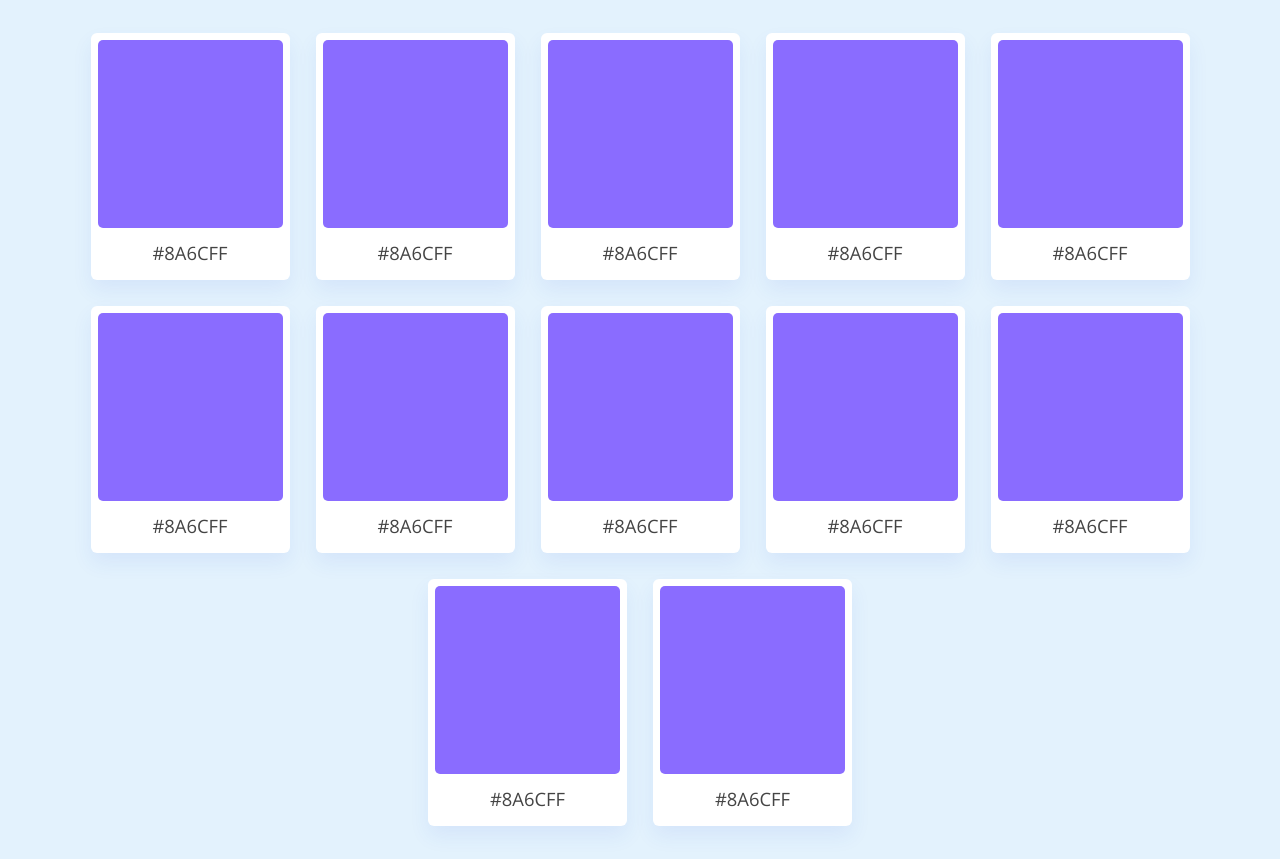
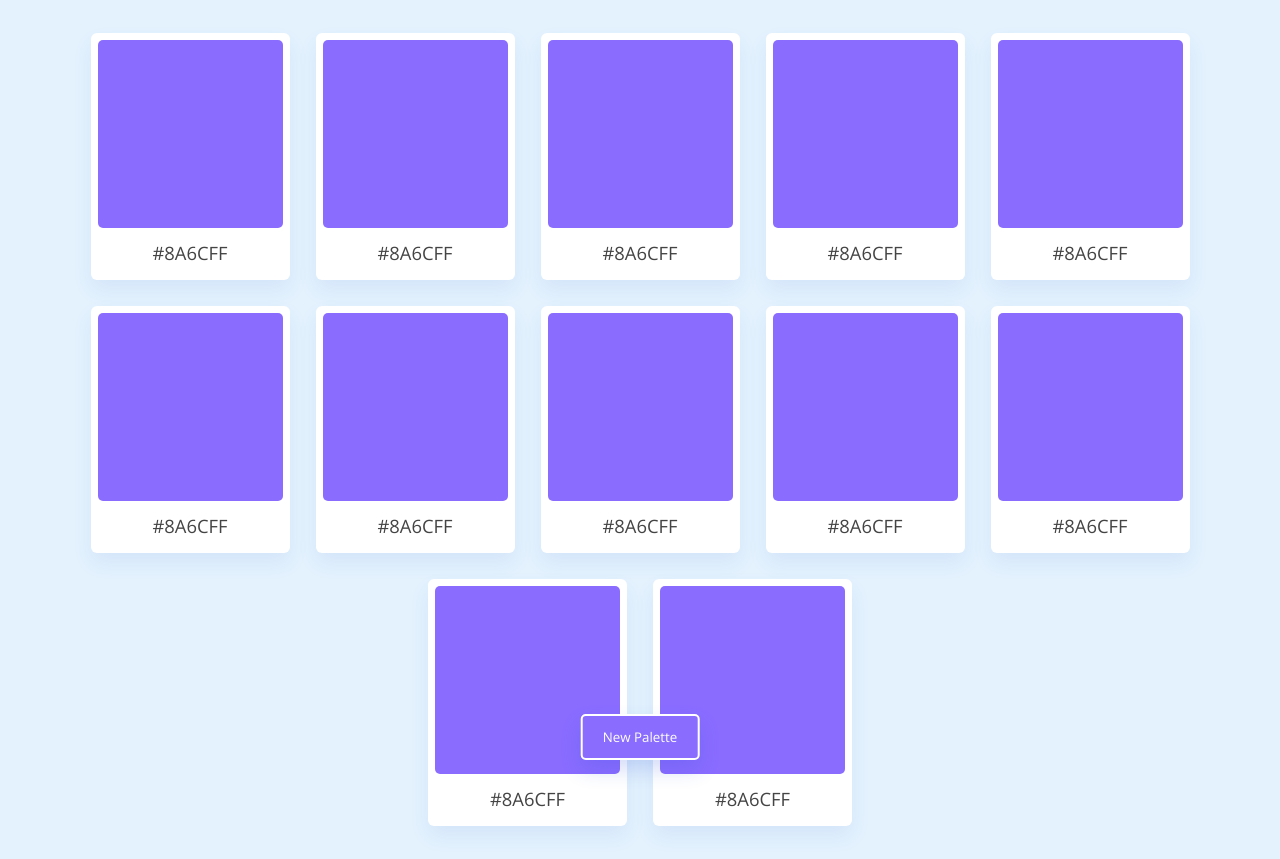
Before and after one commit to SharpeimQ/Random-Color-Generator, a plain HTML site: page index.html in a window 1280 px wide. Drawn offline with nearby package versions, Linux system fonts and the light colour scheme.

Commit message:
Add random hexadecimal generator algorithm

```diff
--- a/index.html
+++ b/index.html
@@ -59,5 +59,6 @@
             <span class="hex-value">#8A6CFF</span>
         </li>
     </ul>
+    <button class="refresh-btn">New Palette</button>
 </body>
 </html>
--- a/script.js
+++ b/script.js
@@ -0,0 +1,9 @@
+const refreshBtn = document.querySelector('.refresh-btn');
+
+const generatePalette = () => {
+    let randomHex = Math.floor(Math.random() * 0xffffff).toString(16);
+    randomHex = `#${randomHex.padStart(6, "0")}`;
+    console.log(randomHex);
+}
+
+refreshBtn.addEventListener('click', generatePalette);
--- a/style.css
+++ b/style.css
@@ -52,3 +52,20 @@ body {
     font-size: 1.15rem;
     font-weight: 500;
 }
+
+.refresh-btn {
+    position: fixed;
+    left: 50%;
+    bottom: 40px;
+    outline: none;
+    color: #fff;
+    cursor: pointer;
+    border-radius: 5px;
+    font-size: 1.1 rem;
+    font-weight: 500;
+    padding: 12px 20px;
+    background: #8A6CFF;
+    border: 2px solid #fff;
+    box-shadow: 0 10px 20px rgba(52,87,220,0.2);
+    transform: translateX(-50%);
+}
```
